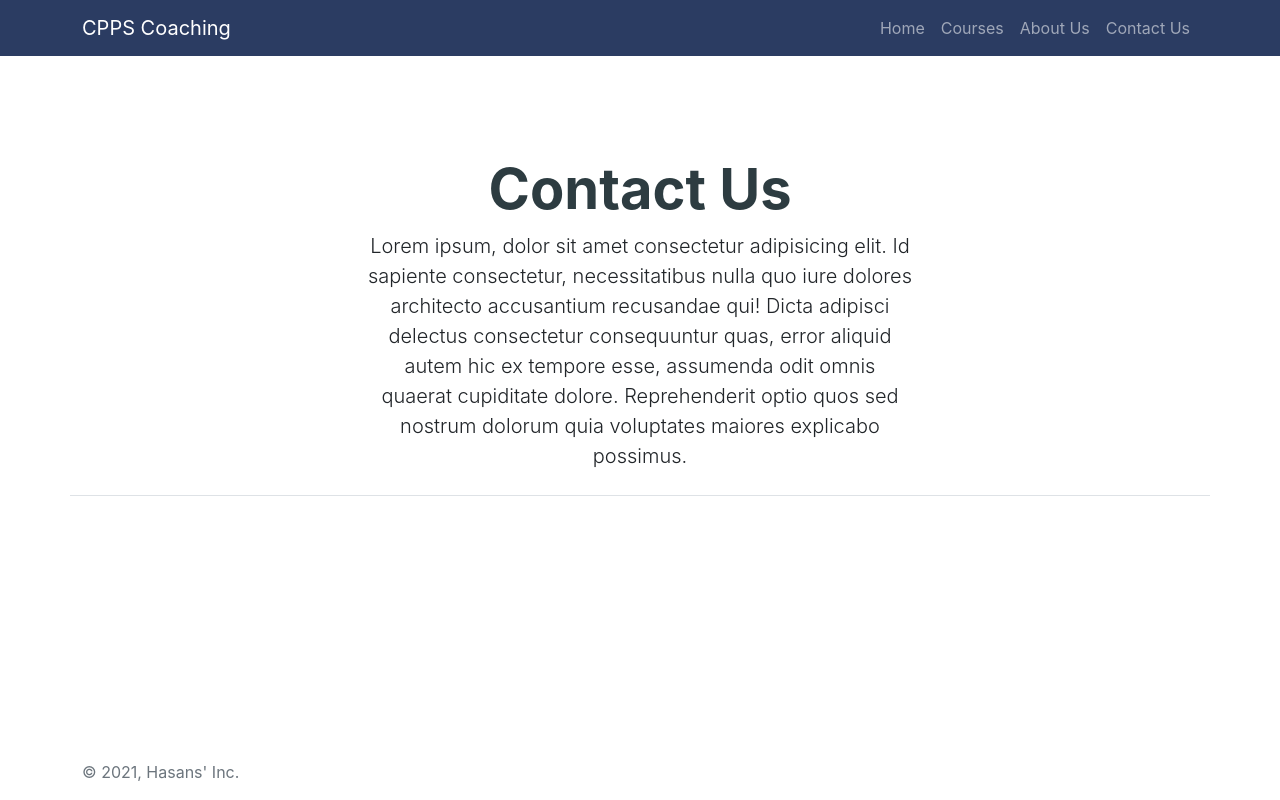
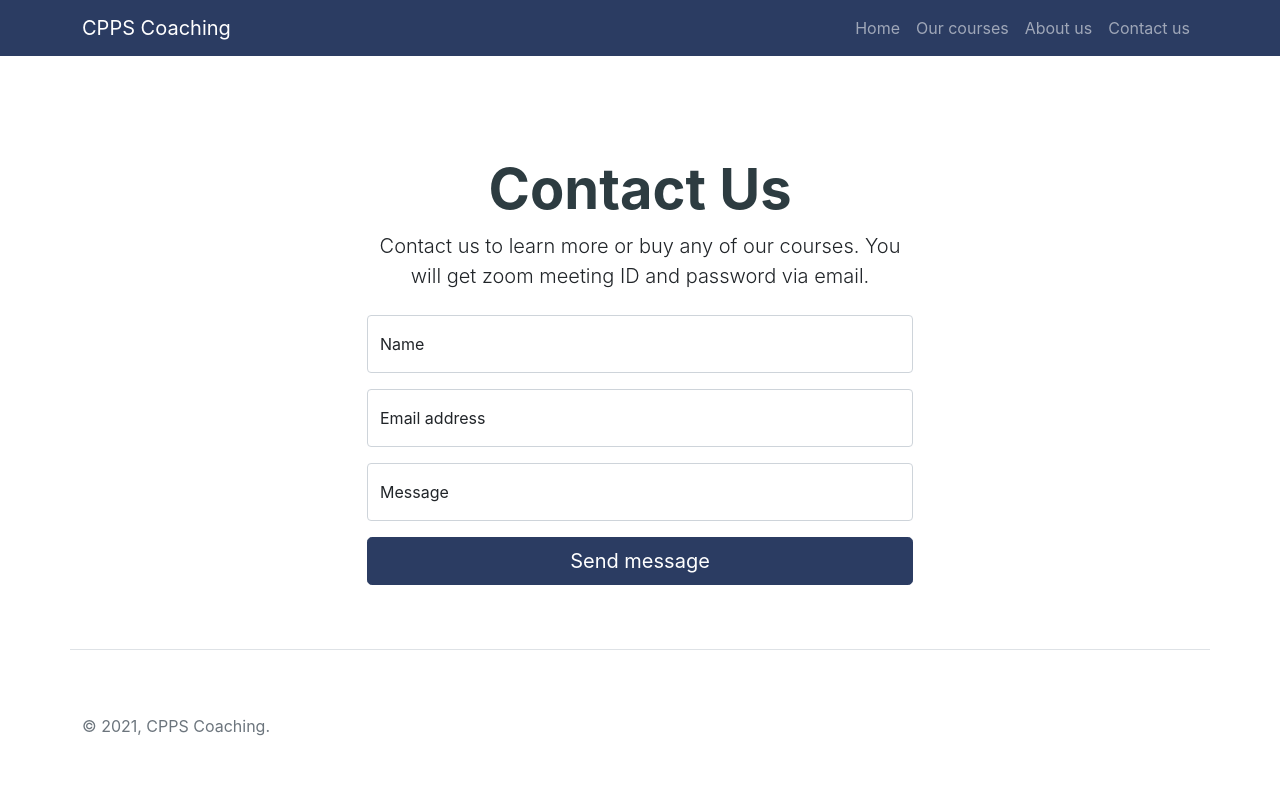
Before and after one commit to Abid-Hasan/cpps-coaching, a React (Create React App) app: page /contact in a window 1280 px wide. Built offline with nearby package versions, Linux system fonts and the light colour scheme.

Commit message:
Version 1.0

```diff
--- a/src/components/About/About.js
+++ b/src/components/About/About.js
@@ -1,11 +1,15 @@
-import React from 'react';
+import React from "react";
 
 const About = () => {
   return (
     <div className="container px-4 pt-5 my-5 text-center border-bottom">
       <h1 className="display-4 fw-bold text-secondary">About Us</h1>
       <div className="col-lg-6 mx-auto">
-                <p className="lead mb-4">We have the best programming teachers of the world. As our teachers are mostly introverts, they don't like fame. That's why we won't disclose their identities here. Come and meet our teachers personally.</p>
+        <p className="lead mb-4">
+          We have the best programming teachers of the world. As our teachers
+          are mostly introverts, they don't like publicity. That's why we won't
+          reveal their identities here. Come and meet our teachers personally.
+        </p>
       </div>
     </div>
   );
--- a/src/components/Contact/Contact.js
+++ b/src/components/Contact/Contact.js
@@ -1,11 +1,77 @@
-import React from 'react';
+import React from "react";
+import { useState } from "react";
 
 const Contact = () => {
+  const [successMessage, setSuccessMessage] = useState("");
+  const [nameValue, setNameValue] = useState("");
+  const [emailValue, setEmailValue] = useState("");
+  const [messageValue, setMessageValue] = useState("");
+
+  const handleSend = () => {
+    setSuccessMessage("Sent Successfully");
+    setNameValue("");
+    setEmailValue("");
+    setMessageValue("");
+  };
+
   return (
     <div className="container px-4 pt-5 my-5 text-center border-bottom">
       <h1 className="display-4 fw-bold text-secondary">Contact Us</h1>
       <div className="col-lg-6 mx-auto">
-                <p className="lead mb-4">Lorem ipsum, dolor sit amet consectetur adipisicing elit. Id sapiente consectetur, necessitatibus nulla quo iure dolores architecto accusantium recusandae qui! Dicta adipisci delectus consectetur consequuntur quas, error aliquid autem hic ex tempore esse, assumenda odit omnis quaerat cupiditate dolore. Reprehenderit optio quos sed nostrum dolorum quia voluptates maiores explicabo possimus.</p>
+        <p className="lead mb-4">
+          Contact us to learn more or buy any of our courses. You will get zoom
+          meeting ID and password via email.
+        </p>
+        {/* Contact Form Start */}
+        <div>
+          <div class="form-floating mb-3">
+            <input
+              type="text"
+              class="form-control"
+              id="floatingInput"
+              placeholder="name"
+              value={nameValue}
+              onChange={(e) => setNameValue(e.target.value)}
+            />
+            <label for="floatingInput">Name</label>
+          </div>
+          <div class="form-floating mb-3">
+            <input
+              type="email"
+              class="form-control"
+              id="floatingInput"
+              placeholder="email@example.com"
+              value={emailValue}
+              onChange={(e) => setEmailValue(e.target.value)}
+            />
+            <label for="floatingInput">Email address</label>
+          </div>
+          <div class="form-floating mb-3">
+            <input
+              type="text"
+              class="form-control"
+              id="floatingInput"
+              placeholder="message"
+              value={messageValue}
+              onChange={(e) => setMessageValue(e.target.value)}
+            />
+            <label for="floatingInput">Message</label>
+          </div>
+          <button
+            onClick={handleSend}
+            class="w-100 btn btn-lg btn-primary mb-3"
+            type="submit"
+          >
+            Send message
+          </button>
+          <p
+            style={{ color: "green", fontWeight: "bold" }}
+            class="text-start mb-5"
+          >
+            {successMessage}
+          </p>
+        </div>
+        {/* Contact Form End */}
       </div>
     </div>
   );
--- a/src/components/Course/Course.js
+++ b/src/components/Course/Course.js
@@ -4,13 +4,18 @@ import { Card, Col } from "react-bootstrap";
 const Course = (props) => {
   const { name, fee, image } = props.course;
   return (
-    <Card>
-      <Card.Img variant="top" src={image} />
-      <Card.Body>
-        <Card.Title>{name}</Card.Title>
-        <Card.Text>Fee: &#2547;{fee} only</Card.Text>
-      </Card.Body>
-    </Card>
+    <div class="col">
+      <div class="card h-100">
+        <img src={image} class="card-img-top border-bottom" alt="..." />
+        <div class="card-body">
+          <h5 class="card-title">{name}</h5>
+          <p class="card-text"></p>
+        </div>
+        <div class="card-footer">
+          <small class="text-muted">Fee: &#2547;{fee} only</small>
+        </div>
+      </div>
+    </div>
   );
 };
 
--- a/src/components/Courses/Courses.js
+++ b/src/components/Courses/Courses.js
@@ -2,33 +2,25 @@ import React from "react";
 import { useEffect } from "react";
 import { useState } from "react";
 import { Card, Col, Row } from "react-bootstrap";
+import useCourses from "../../hooks/useCourses";
 import Course from "../Course/Course";
 
 const Courses = () => {
-  const [courses, setCourses] = useState([]);
-  useEffect(() => {
-    fetch("./data.json")
-      .then((res) => res.json())
-      .then((data) => setCourses(data));
-  }, []);
+  const [courses, setCourses] = useCourses();
   return (
     <div className="container px-4 pt-5 my-5 text-center border-bottom">
       <h1 className="display-4 fw-bold text-secondary">Courses</h1>
       <div className="col-lg-6 mx-auto">
-        <p className="lead mb-4">
-          Lorem ipsum, dolor sit amet consectetur adipisicing elit. Id sapiente
-          consectetur, necessitatibus nulla quo iure dolores architecto
-          accusantium recusandae qui! Dicta adipisci delectus consectetur
-          consequuntur quas, error aliquid autem hic ex tempore esse, assumenda
-          odit omnis quaerat cupiditate dolore. Reprehenderit optio quos sed
-          nostrum dolorum quia voluptates maiores explicabo possimus.
+        <p className="lead mb-5">
+          Real-time LIVE and Self-Paced Courses carefully crafted for students
+          by Industry Leading Programmers. Contact us to buy any of them. You
+          will get zoom meeting ID and password via email.
         </p>
-
-        <Row xs={1} md={2} lg={3} className="g-4">
-          {courses.map((course) => (
-            <Course key={course.id} course={course} />
-          ))}
-        </Row>
+      </div>
+      <div class="row row-cols-1 row-cols-md-3 g-4 pb-5">
+        {courses.map((course) => (
+          <Course key={course.id} course={course} />
+        ))}
       </div>
     </div>
   );
--- a/src/components/Footer/Footer.js
+++ b/src/components/Footer/Footer.js
@@ -1,13 +1,13 @@
-import React from 'react';
+import React from "react";
 
 const Footer = () => {
-    return (
-        <footer className="fixed-bottom footer  py-3 bg-light">
-            <div className="container">
-                <span className="text-muted">&copy; 2021, Hasans' Inc.</span>
-            </div>
-        </footer>
-    );
+  return (
+    <footer className="footer  py-3 bg-light">
+      <div className="container">
+        <span className="text-muted">&copy; 2021, CPPS Coaching.</span>
+      </div>
+    </footer>
+  );
 };
 
 export default Footer;
--- a/src/components/Header/Header.js
+++ b/src/components/Header/Header.js
@@ -26,10 +26,10 @@ const Header = () => {
                 className="nav-link"
                 to="/courses"
               >
-                Courses
+                Our courses
               </Nav.Link>
               <Nav.Link as={Link} eventKey="3" className="nav-link" to="/about">
-                About Us
+                About us
               </Nav.Link>
               <Nav.Link
                 as={Link}
@@ -37,7 +37,7 @@ const Header = () => {
                 className="nav-link"
                 to="/contact"
               >
-                Contact Us
+                Contact us
               </Nav.Link>
             </Nav>
           </Navbar.Collapse>
--- a/src/components/Hero/Hero.js
+++ b/src/components/Hero/Hero.js
@@ -1,18 +1,29 @@
-import React from 'react';
-import { NavLink } from 'react-router-dom';
+import React from "react";
+import { NavLink } from "react-router-dom";
 
 const Hero = () => {
   return (
-        <div className="container px-4 pt-5 my-5 text-center border-bottom">
+    <div className="container px-4 pt-5 mt-5 text-center">
       <h1 className="display-4 fw-bold text-secondary">CPPS Coaching</h1>
       <div className="col-lg-6 mx-auto">
-                <p className="lead mb-4">Welcome to Competitive Programming and Problem Solving (CPPS) Coaching. The best online coaching for CPPS which gives you 100% money-back if you don't qualify for ICPC World Finals.</p>
+        <p className="lead mb-4">
+          Welcome to Competitive Programming and Problem Solving (CPPS)
+          Coaching. The best online coaching for CPPS which gives you 100%
+          money-back if you don't qualify for ICPC World Finals.
+        </p>
         <div className="d-grid gap-2 d-sm-flex justify-content-sm-center mb-5">
-                    <NavLink to="/courses">
-                        <button type="button" className="btn btn-primary btn-lg px-4 me-sm-3">Our Courses</button>
+          <NavLink to="/about">
+            <button
+              type="button"
+              className="btn btn-primary btn-lg px-4 me-sm-3"
+            >
+              About us
+            </button>
           </NavLink>
           <NavLink to="/contact">
-                        <button type="button" className="btn btn-secondary btn-lg px-4">Contact Us</button>
+            <button type="button" className="btn btn-secondary btn-lg px-4">
+              Contact us
+            </button>
           </NavLink>
         </div>
       </div>
--- a/src/components/Home/Home.js
+++ b/src/components/Home/Home.js
@@ -1,12 +1,28 @@
-import React from 'react';
-import Hero from '../Hero/Hero';
+import React from "react";
+import { NavLink } from "react-router-dom";
+import useCourses from "../../hooks/useCourses";
+import Course from "../Course/Course";
+import Hero from "../Hero/Hero";
 
 const Home = () => {
-    return (
-        <div>
-            <Hero />
+  const [courses, setCourses] = useCourses();
+  return (
+    <div>
+      <Hero />
+      <div className="container px-4 pb-5 my-5 border-bottom text-end">
+        <div class="row row-cols-1 row-cols-md-3 g-4 pb-2 text-center">
+          {courses.slice(0, 3).map((course) => (
+            <Course key={course.id} course={course} />
+          ))}
         </div>
-    );
+        <NavLink to="/courses">
+          <button type="button" className="btn btn-primary btn-lg px-4 mb-2">
+            See more
+          </button>
+        </NavLink>
+      </div>
+    </div>
+  );
 };
 
 export default Home;
--- /dev/null
+++ b/src/hooks/useCourses.js
@@ -0,0 +1,14 @@
+import { useEffect } from "react";
+import { useState } from "react";
+
+const useCourses = () => {
+  const [courses, setCourses] = useState([]);
+  useEffect(() => {
+    fetch("./data.json")
+      .then((res) => res.json())
+      .then((data) => setCourses(data));
+  }, []);
+  return [courses, setCourses];
+};
+
+export default useCourses;
```
Lines whose indentation alone changed are shown as unchanged.
